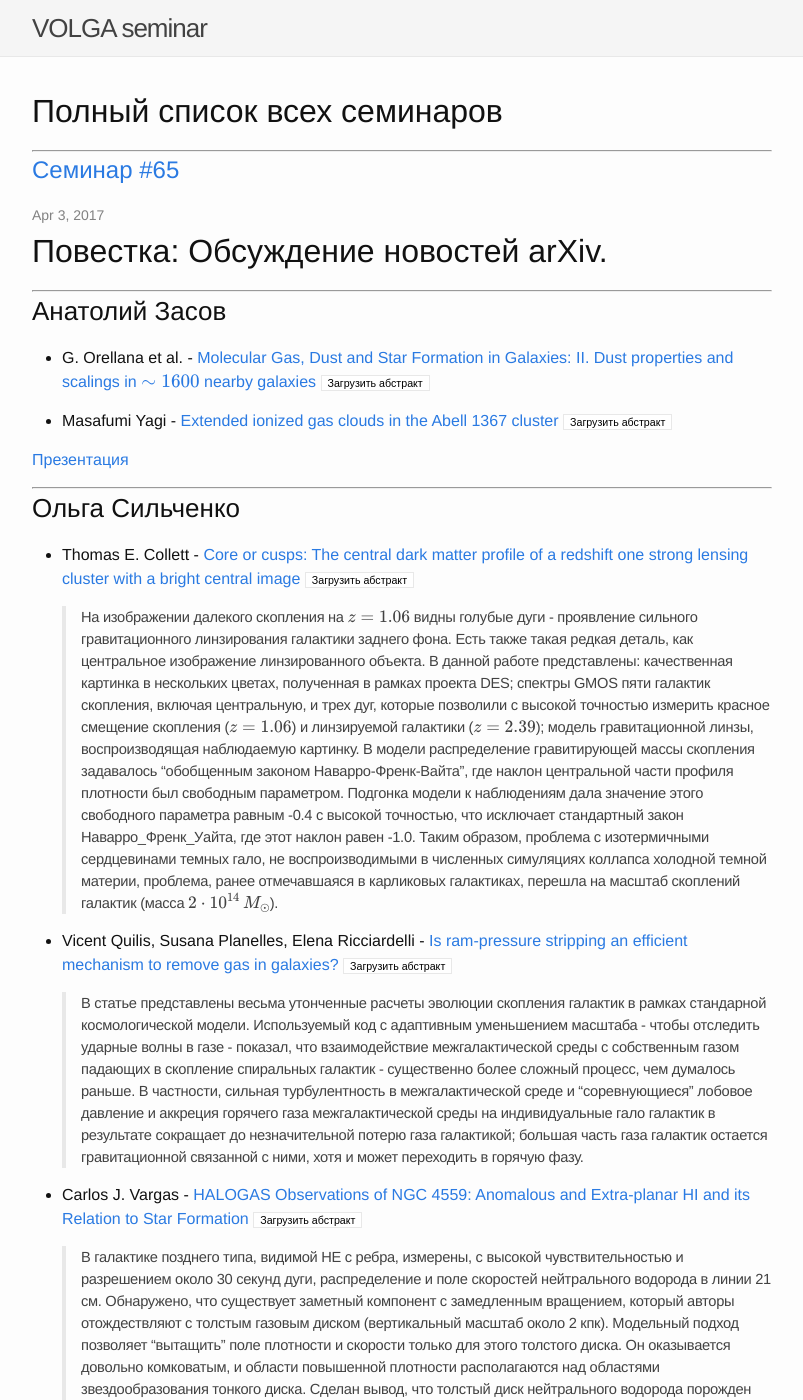
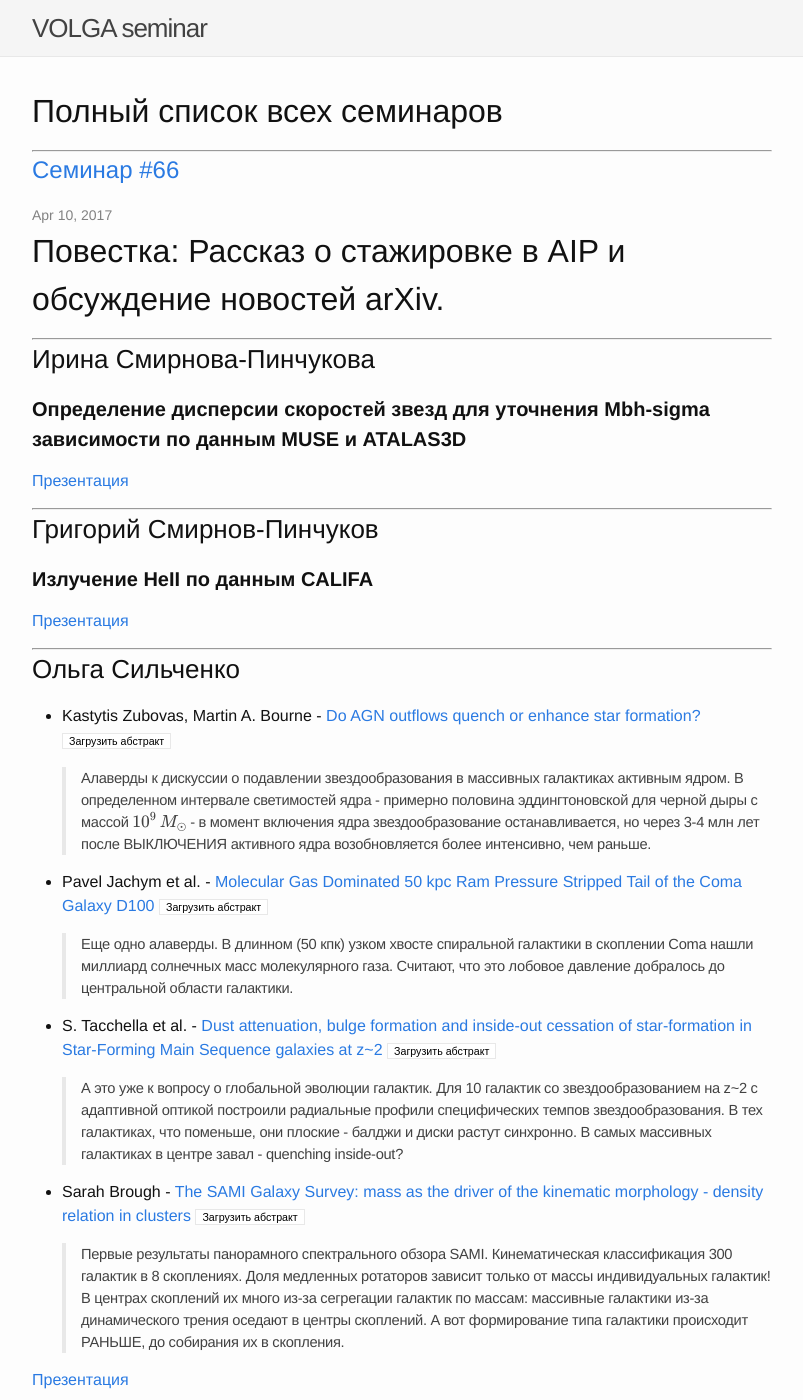
Before and after one commit to ivan-katkov/volga, a Jekyll site: the page built from full_list.html, in a window 1280 px wide and 1400 px high. Shown: the whole window, without its empty margins (238-1041 px from the left). Built offline with Jekyll 4.4.1, drawn with Linux system fonts in a browser that asks for light colours; formulas are drawn with MathJax 3.

Commit message:
Add seminar 66

```diff
--- /dev/null
+++ b/_posts/2017-04-10-seminar.markdown
@@ -0,0 +1,63 @@
+---
+layout: post
+title:  "Семинар #66"
+date:   2017-04-10 16:00:00 +0300
+<!-- categories: jekyll update -->
+---
+## Повестка: Рассказ о стажировке в AIP и обсуждение новостей arXiv.
+
+***
+
+### Ирина Смирнова-Пинчукова
+
+#### **Определение дисперсии скоростей звезд для уточнения Mbh-sigma зависимости по данным MUSE и ATALAS3D**
+
+[Презентация]({{ site.baseurl  }}/downloads/170410/volga_lr.pdf)
+
+***
+
+### Григорий Смирнов-Пинчуков
+
+#### **Излучение HeII по данным CALIFA**
+
+[Презентация]({{ site.baseurl  }}/downloads/170410/report_gpinch_lr.pdf)
+
+***
+
+### Ольга Сильченко
+
+- Kastytis Zubovas, Martin A. Bourne - [Do AGN outflows quench or enhance star formation?](https://arxiv.org/abs/1703.10782) {% include abstract.html param="1703.10782"%}
+
+> Алаверды к дискуссии о подавлении звездообразования в массивных галактиках
+активным ядром. В определенном интервале светимостей ядра - примерно половина
+эддингтоновской для черной дыры с массой $10^9$ $M_\odot$ - в момент включения
+ядра звездообразование останавливается, но через 3-4 млн лет после ВЫКЛЮЧЕНИЯ
+активного ядра возобновляется более интенсивно, чем раньше.
+
+- Pavel Jachym et al. - [Molecular Gas Dominated 50 kpc Ram Pressure Stripped Tail of the Coma Galaxy D100](https://arxiv.org/abs/1704.00824)
+{% include abstract.html param="1704.00824"%}
+
+> Еще одно алаверды. В длинном (50 кпк) узком хвосте спиральной галактики в скоплении Coma
+нашли миллиард солнечных масс молекулярного газа. Считают, что это лобовое давление
+добралось до центральной области галактики.
+
+- S. Tacchella et al. - [Dust attenuation, bulge formation and inside-out cessation of star-formation in Star-Forming Main Sequence galaxies at z~2](https://arxiv.org/abs/1704.00733)
+{% include abstract.html param="1704.00733"%}
+
+> А это уже к вопросу о глобальной эволюции галактик. Для 10 галактик со звездообразованием
+на z~2 с адаптивной оптикой построили радиальные профили специфических темпов звездообразования.
+В тех галактиках, что поменьше, они плоские - балджи и диски растут синхронно. В самых массивных
+галактиках в центре завал - quenching inside-out?
+
+- Sarah Brough - [The SAMI Galaxy Survey: mass as the driver of the kinematic morphology - density relation in clusters](https://arxiv.org/abs/1704.01169)
+{% include abstract.html param="1704.01169"%}
+
+> Первые результаты панорамного спектрального обзора SAMI. Кинематическая классификация 300 галактик
+в 8 скоплениях. Доля медленных ротаторов зависит только от массы индивидуальных галактик!  В центрах
+скоплений их много из-за сегрегации галактик по массам: массивные галактики из-за динамического
+трения оседают в центры скоплений. А вот формирование типа галактики происходит РАНЬШЕ, до собирания их в
+скопления.
+
+[Презентация]({{ site.baseurl  }}/downloads/170410/astroph60_lr.pdf)
+
+***
--- a/index.html
+++ b/index.html
@@ -17,8 +17,9 @@ layout: default
 
   <div class="seminar-description">
     <p>
-      Еженедельный семинар организован в рамках проекта VOLGA – A View On the
-      Life of GAlaxies, финансирумого грантом РНФ 14-02-00041.  Главной целью
+      <!-- Еженедельный семинар организован в рамках проекта VOLGA – A View On the
+      Life of GAlaxies, финансирумого грантом РНФ 14-02-00041.   -->
+      Главной целью
       семинара является освещение последних astro-ph препринтов по физике
       галактик, а также обсуждение работы научного коллектива и других
       новостей (конференции, наблюдения и т.д.).
```
Also changed, not shown: 3 other files.
